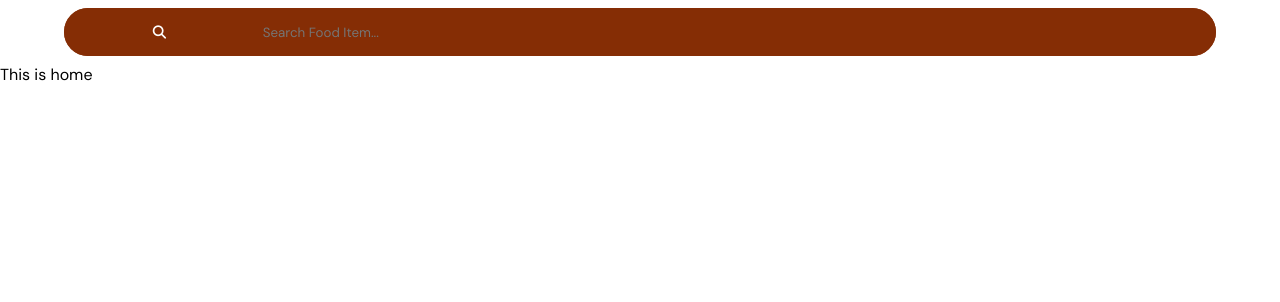
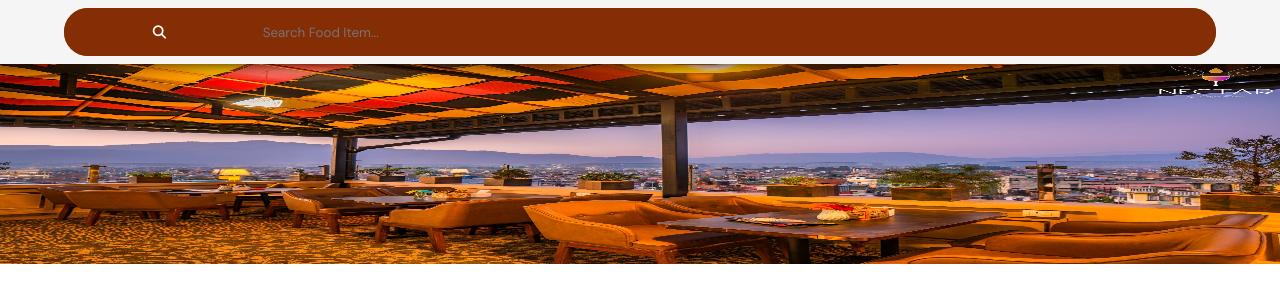
Before and after one commit to netisdark/try, a React (Vite) app in the folder client/: page / in a window 1280 px wide. Shown: the top 302 px of the page. Built offline with nearby package versions, Linux system fonts and the light colour scheme.

Commit message:
Add Banner, add nav spacer

```diff
--- a/client/src/App.jsx
+++ b/client/src/App.jsx
@@ -1,4 +1,5 @@
 import { BrowserRouter, Routes, Route } from 'react-router-dom';
+import Banner from './components/Banner';
 
 import Home from './components/Home';
 import Nav from './components/Nav';
@@ -7,6 +8,7 @@ export default function App(){
   return (
     <BrowserRouter>
      <Nav/>
+     <Banner/>
         <Routes>
             <Route path='/' element = {<Home/>}/>
         </Routes>
--- /dev/null
+++ b/client/src/components/Banner.jsx
@@ -0,0 +1,7 @@
+import styles from './Banner.module.css';
+
+export default function Banner(){
+    return (
+        <div className={styles.cafeBanner}></div>
+    )
+}
--- /dev/null
+++ b/client/src/components/Banner.module.css
@@ -0,0 +1,6 @@
+.cafeBanner{
+    height: 25vh;
+    width: 100vw;
+    background-image: url('../assets/cafeBanner.jpg');
+    background-size: 100% 100%;
+}
--- a/client/src/components/Home.jsx
+++ b/client/src/components/Home.jsx
@@ -3,6 +3,5 @@ import styles from './Home.module.css';
 
 export default function Home(){
     return <div>
-        This is home
     </div>
 }
--- a/client/src/components/Nav.jsx
+++ b/client/src/components/Nav.jsx
@@ -3,11 +3,14 @@ import styles from './Nav.module.css';
 
 export default function Nav(){
     return (
+        <>
         <nav className={styles.navBar}>
             <div className={styles.searchBox}>
                 <button className={styles.searchBtn}><i className="fas fa-magnifying-glass"></i></button>
                 <input type="text" className={styles.inputBox} placeholder="Search Food Item..."/>
             </div>
         </nav>
+        <div className={styles.spacer}></div>
+        </>
     )
 }
--- a/client/src/components/Nav.module.css
+++ b/client/src/components/Nav.module.css
@@ -2,9 +2,18 @@
     width: 100vw;
     height: fit-content;
     display: flex;
+    flex-direction: column;
     justify-content: center;
     align-items: center;
     padding: 1vh 0vh;
+    background: whitesmoke;
+    box-shadow: 0px 0px 15px 0px #311000;
+    z-index: 10;
+    position: fixed;
+}
+.spacer{
+    height: 8vh;
+    width: 1005px;
 }
 .searchBox{
     background-color: var(--colorPrim);
```
Also changed, not shown: client/src/assets/cafeBanner.jpg (added).
